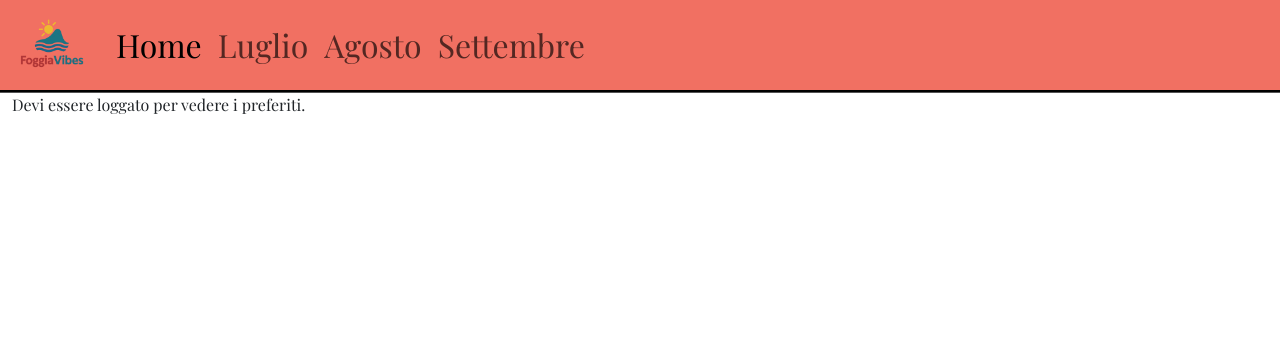
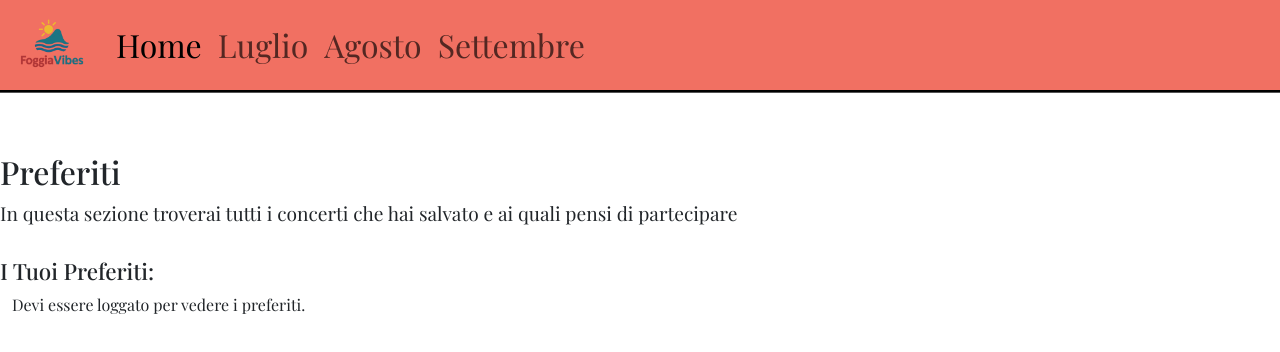
Before and after one commit to PietroAngiolla/Capstone-project, a website: page Preferiti/preferiti.html in a window 1280 px wide. Drawn offline with nearby package versions, Linux system fonts and the light colour scheme; files that its build step writes are made by us from their sources; files whose address does not match are found by name; a web font is replaced by a local one.

Commit message:
intro preferiti

```diff
--- a/Preferiti/preferiti.html
+++ b/Preferiti/preferiti.html
@@ -47,6 +47,13 @@
         </div>
     </nav>
 
+    <div class="intro">
+        <h3>Preferiti</h3>
+        <p>In questa sezione troverai tutti i concerti che hai salvato e ai quali pensi di partecipare</p>
+    </div>
+
+    <h5>I Tuoi Preferiti:</h5>
+
     <div class="container-fluid concerts-list">
         <div class="saved-cards row">
 
```
